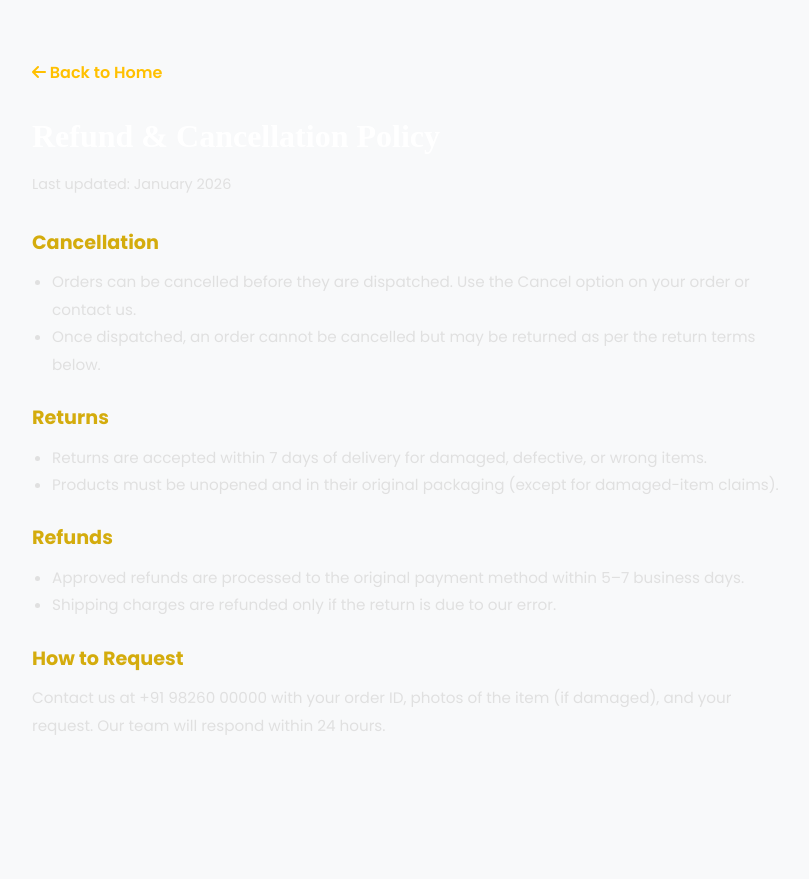
After one commit to samyakjain5407502-boop/Html, a Flask app: page /refund-policy in a window 1280 px wide. The commit adds this page. Shown: the whole page, without its empty margins (228-1037 px from the left). Run offline with Flask 3, Linux system fonts and the light colour scheme.

Commit message:
Consolidated update: Add SEO meta tags, legal policy routes, auth token handling, and order summary UI fixes

```diff
--- a/jainzee-website/app.py
+++ b/jainzee-website/app.py
@@ -201,24 +201,67 @@ def allowed_file(filename):
 
 # ---------------- JWT HELPERS ----------------
 
+def _get_jwt_secret():
+    """Return the JWT signing secret as clean UTF-8 text.
+
+    Prefers the SECRET_KEY environment variable; falls back to the app
+    secret key, then a default. Guarantees a non-empty str with no
+    encoding artifacts, so PyJWT HMAC signing/verification is stable
+    across restarts and environments.
+    """
+    raw = os.environ.get('SECRET_KEY') or app.secret_key or 'jainzee_permanent_secret_key_2026'
+    if isinstance(raw, bytes):
+        try:
+            raw = raw.decode('utf-8')
+        except UnicodeDecodeError:
+            raw = raw.decode('utf-8', errors='replace')
+    secret = str(raw).strip()
+    if not secret:
+        secret = 'jainzee_permanent_secret_key_2026'
+    return secret
+
+
 def generate_jwt_token(customer_id, customer_name):
     payload = {
         'customer_id': customer_id,
         'customer_name': customer_name,
         'exp': datetime.utcnow() + timedelta(days=30)
     }
-    return jwt.encode(payload, app.secret_key, algorithm='HS256')
+    return jwt.encode(payload, _get_jwt_secret(), algorithm='HS256')
 
 def get_jwt_customer():
     auth_header = request.headers.get('Authorization', '')
     if auth_header.startswith('Bearer '):
-        token = auth_header[7:]
+        token = auth_header[7:].strip()
+        if not token:
+            return None, None
         try:
-            payload = jwt.decode(token, app.secret_key, algorithms=['HS256'])
+            payload = jwt.decode(token, _get_jwt_secret(), algorithms=['HS256'])
             return payload['customer_id'], payload['customer_name']
         except Exception:
             return None, None
     return None, None
+
+# ---------------- LEGAL / POLICY PAGES ----------------
+
+@app.route('/privacy-policy')
+def privacy_policy():
+    return render_template('privacy.html')
+
+@app.route('/terms')
+@app.route('/terms-and-conditions')
+def terms_conditions():
+    return render_template('terms.html')
+
+@app.route('/shipping')
+@app.route('/shipping-policy')
+def shipping_policy():
+    return render_template('shipping.html')
+
+@app.route('/refund')
+@app.route('/refund-policy')
+def refund_policy():
+    return render_template('refund.html')
 
 # ---------------- PUBLIC ROUTES ----------------
 
@@ -312,8 +355,9 @@ def api_customer_register():
         session.permanent = True  # Keep logged in for 30 days
         session['customer_id'] = customer_id
         session['customer_name'] = name
+        token = generate_jwt_token(customer_id, name)
         conn.close()
-        return jsonify({'id': customer_id, 'name': name, 'message': 'Registration successful'}), 201
+        return jsonify({'id': customer_id, 'name': name, 'message': 'Registration successful', 'token': token}), 201
     except sqlite3.IntegrityError:
         conn.close()
         return jsonify({'error': 'Phone number already registered. Please login.'}), 400
@@ -484,9 +528,11 @@ def api_auth_google_token():
             session.permanent = True
             session['customer_id'] = customer_id
             session['customer_name'] = customer['name']
+            token = generate_jwt_token(customer_id, customer['name'])
             conn.close()
             return jsonify({
                 'logged_in': True,
+                'token': token,
                 'customer': {
                     'id': customer_id,
                     'name': customer['name'],
@@ -512,8 +558,10 @@ def api_auth_google_token():
             session['customer_name'] = name
             conn.close()
 
+            token = generate_jwt_token(customer_id, name)
             return jsonify({
                 'logged_in': True,
+                'token': token,
                 'customer': {
                     'id': customer_id,
                     'name': name,
--- /dev/null
+++ b/jainzee-website/templates/refund.html
@@ -0,0 +1,44 @@
+<!DOCTYPE html>
+<html lang="en">
+<head>
+    <meta charset="UTF-8">
+    <meta name="viewport" content="width=device-width, initial-scale=1.0">
+    <title>Refund &amp; Cancellation Policy - Jainzee</title>
+    <link rel="stylesheet" href="{{ url_for('static', filename='css/style.css') }}">
+    <link href="https://fonts.googleapis.com/css2?family=Poppins:wght@300;400;500;600;700;800&display=swap" rel="stylesheet">
+    <link rel="stylesheet" href="https://cdnjs.cloudflare.com/ajax/libs/font-awesome/6.5.1/css/all.min.css">
+    <style>
+        .policy-page { max-width: 800px; margin: 60px auto; padding: 0 20px 80px; }
+        .policy-page h1 { font-family: 'Playfair Display', serif; color: var(--text); margin-bottom: 10px; }
+        .policy-page .updated { color: var(--text-light); font-size: 0.9rem; margin-bottom: 30px; }
+        .policy-page h2 { color: var(--primary-dark); font-size: 1.2rem; margin: 25px 0 10px; }
+        .policy-page p, .policy-page li { color: var(--text-light); line-height: 1.8; font-size: 0.95rem; }
+        .policy-page ul { padding-left: 20px; }
+        .back-home { display: inline-block; margin-bottom: 25px; color: var(--primary); text-decoration: none; font-weight: 600; }
+    </style>
+</head>
+<body>
+    <div class="policy-page">
+        <a href="/" class="back-home"><i class="fas fa-arrow-left"></i> Back to Home</a>
+        <h1>Refund &amp; Cancellation Policy</h1>
+        <p class="updated">Last updated: January 2026</p>
+        <h2>Cancellation</h2>
+        <ul>
+            <li>Orders can be cancelled before they are dispatched. Use the Cancel option on your order or contact us.</li>
+            <li>Once dispatched, an order cannot be cancelled but may be returned as per the return terms below.</li>
+        </ul>
+        <h2>Returns</h2>
+        <ul>
+            <li>Returns are accepted within 7 days of delivery for damaged, defective, or wrong items.</li>
+            <li>Products must be unopened and in their original packaging (except for damaged-item claims).</li>
+        </ul>
+        <h2>Refunds</h2>
+        <ul>
+            <li>Approved refunds are processed to the original payment method within 5–7 business days.</li>
+            <li>Shipping charges are refunded only if the return is due to our error.</li>
+        </ul>
+        <h2>How to Request</h2>
+        <p>Contact us at +91 98260 00000 with your order ID, photos of the item (if damaged), and your request. Our team will respond within 24 hours.</p>
+    </div>
+</body>
+</html>
```
Also changed, not shown: jainzee-website/static/js/main.js (+10 -12 lines), jainzee-website/templates/customer.html (+16 -3 lines), jainzee-website/templates/index.html (+10 -0 lines), jainzee-website/templates/privacy.html (added, +46 -0 lines), jainzee-website/templates/shipping.html (added, +40 -0 lines), jainzee-website/templates/terms.html (added, +48 -0 lines).
